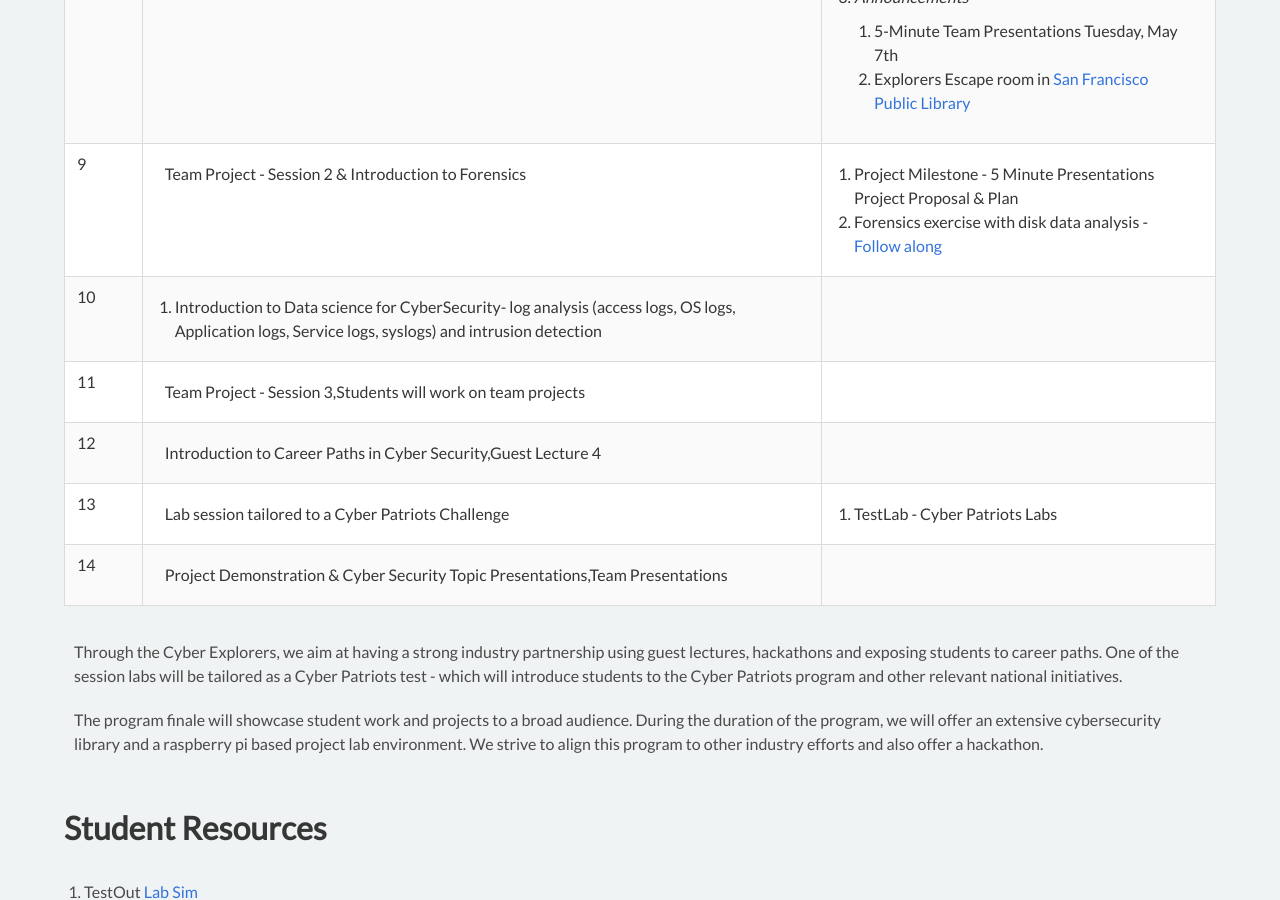
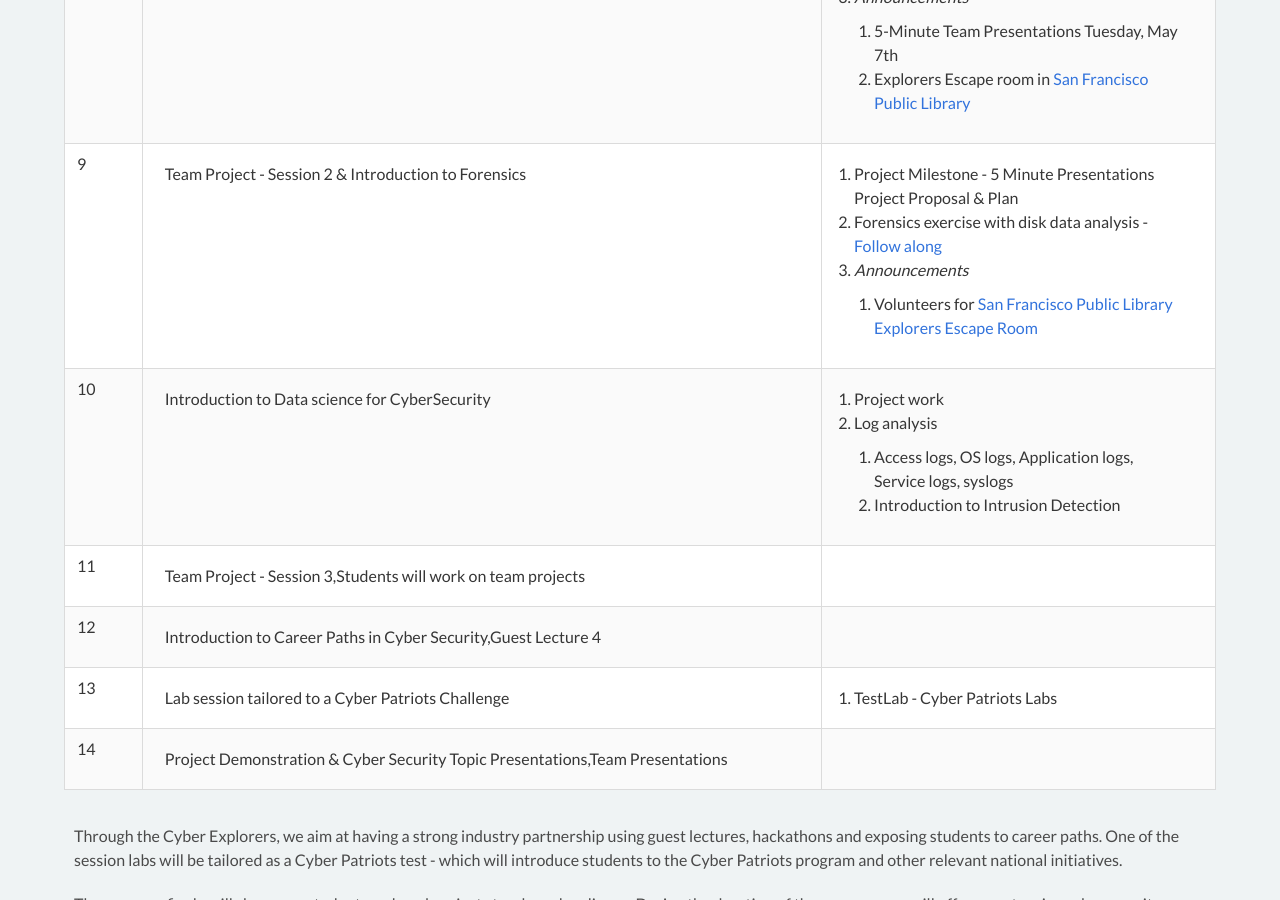
Before and after one commit to cyberdefendersprogram/www-homepage, a Jekyll site: the page built from cyberexplorers.md, in a window 1280 px wide and 900 px high, scrolled down 1563 px. Built offline with Jekyll 4.4.1, drawn with Linux system fonts in a browser that asks for light colours; nearby versions of some CDN libraries.

Commit message:
Update cyber-explorers-curriculum-program.yml

```diff
--- a/_data/cyber-explorers-curriculum-program.yml
+++ b/_data/cyber-explorers-curriculum-program.yml
@@ -54,10 +54,16 @@
   notes: |
     1. Project Milestone - 5 Minute Presentations Project Proposal & Plan
     2. Forensics exercise with disk data analysis - [Follow along](http://bit.ly/explorersession9)
+    3. *Announcements*
+        1. Volunteers for [San Francisco Public Library Explorers Escape Room](https://www.cyberdefendersprogram.com/escaperoom/)
 
 - session: 10
-  desc: |
-    1. Introduction to Data science for CyberSecurity- log analysis (access logs, OS logs, Application logs, Service logs, syslogs) and intrusion detection
+  desc: Introduction to Data science for CyberSecurity
+  notes: |
+    1. Project work
+    2. Log analysis
+        1. Access logs, OS logs, Application logs, Service logs, syslogs
+        2. Introduction to Intrusion Detection
 
 - session: 11
   desc: Team Project - Session 3,Students will work on team projects
```
